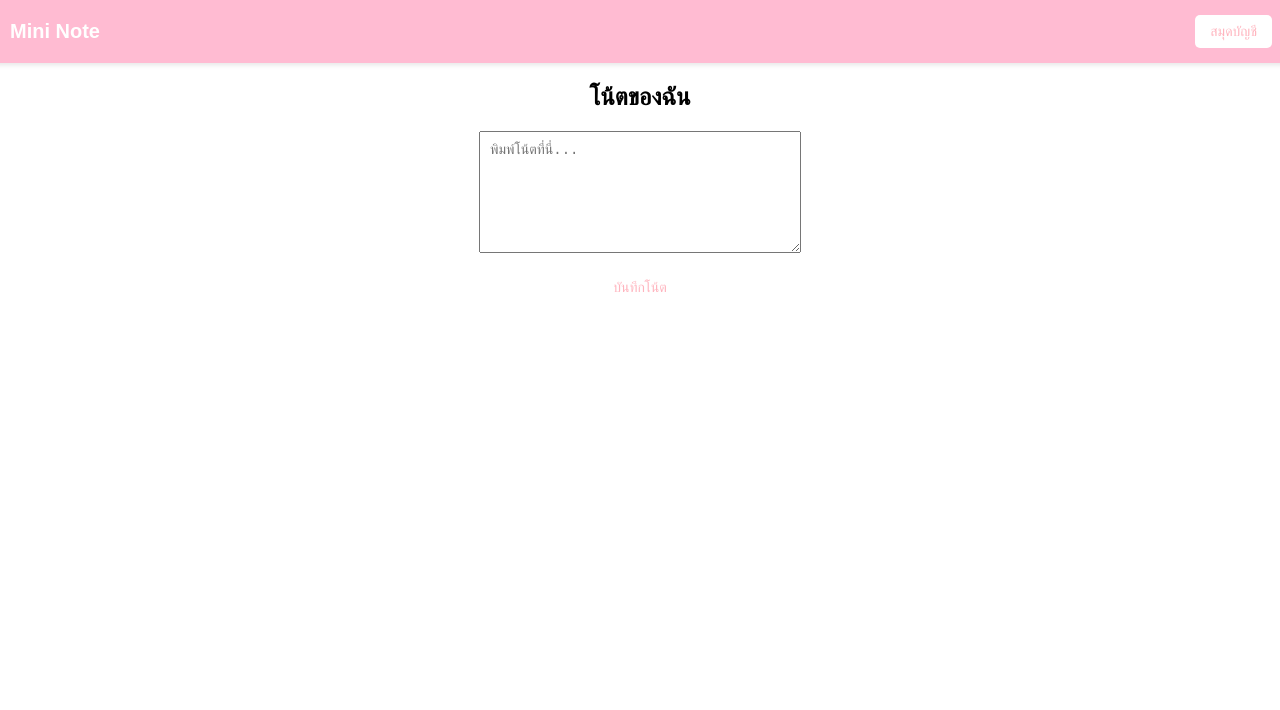
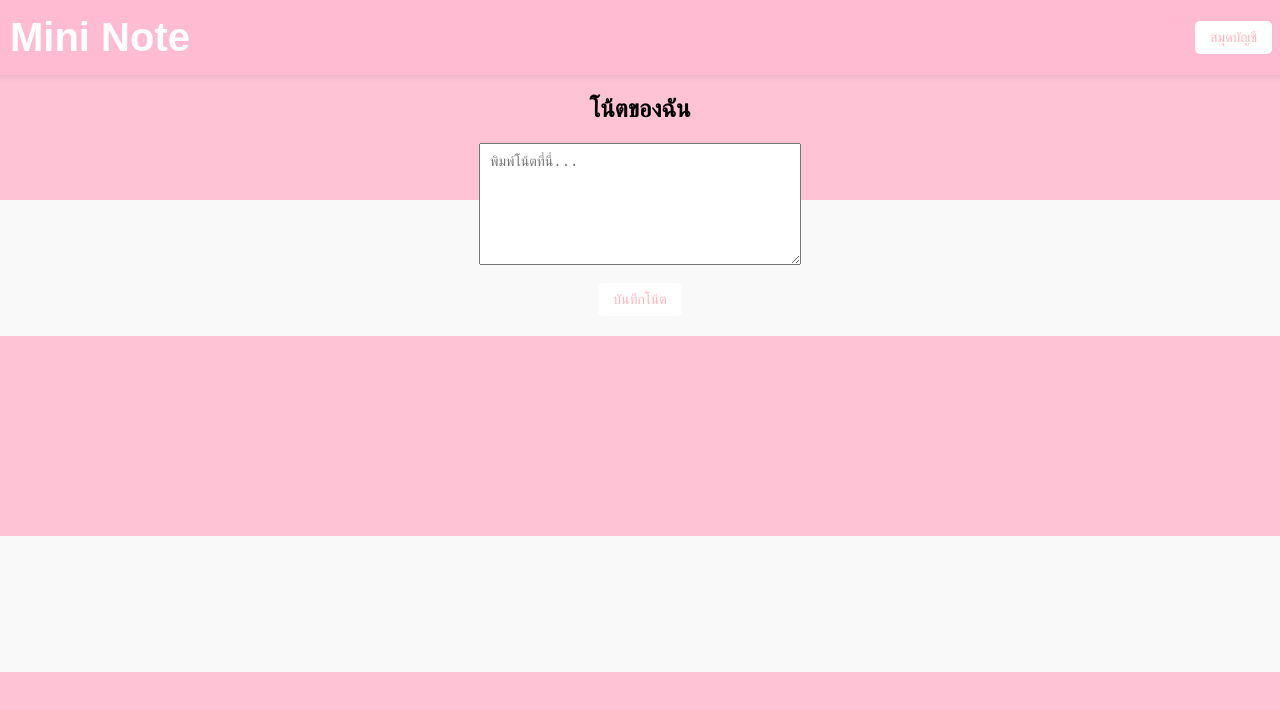
Before and after one commit to maymu-create/Web88888, a plain HTML site: page index.html in a window 1280 px wide. Drawn offline with Linux system fonts and the light colour scheme.

Commit message:
่้hjbjbjk

```diff
--- a/index.html
+++ b/index.html
@@ -21,7 +21,7 @@
 <style>
     body {
       font-family: Arial, sans-serif;
-      background: #ffffff;
+      background: linear-gradient(#ffc3d6 0 200px, #f9f9f9 200px 100%);
       margin: 0;                 /* เอา margin เริ่มต้นของ body ออก */
       display: flex;
       flex-direction: column;
@@ -43,7 +43,7 @@
       margin: 0;
       margin: 0;           /* เอา margin เริ่มต้นออก */
       padding-left: 10px;  /* เพิ่มระยะจากขอบซ้าย */
-      font-size: 20px;
+      font-size: 40px;
     }
 
     .content {
```
